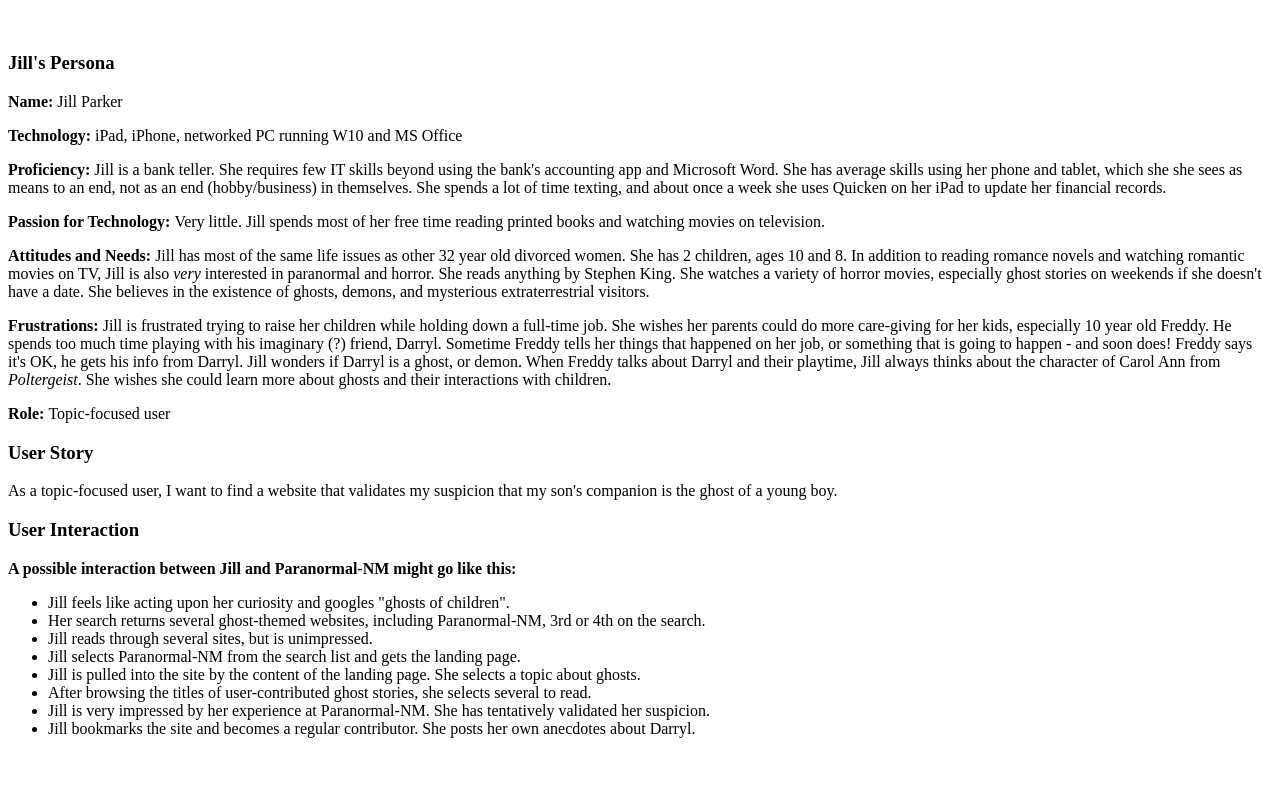
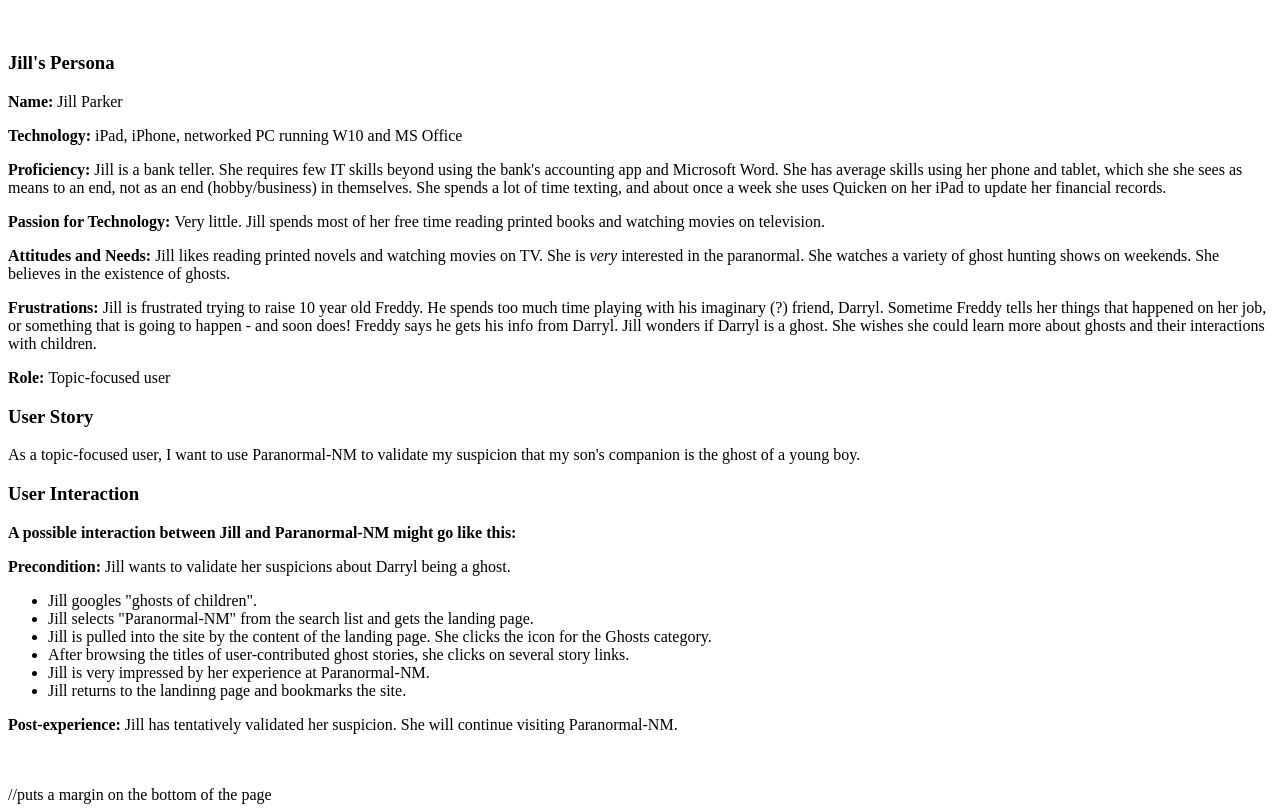
Before and after one commit to Paranormal-NM/paranormal-nm, a plain HTML site: page user-jill.html in a window 1280 px wide. Shown: the part 152-964 px from the top of the page. Before the commit the page ends 906 px from the top, so only its background shows below. Drawn offline with Linux system fonts and the light colour scheme.

Commit message:
Edited the entire document per Marty's guidance.

```diff
--- a/user-jill.html
+++ b/user-jill.html
@@ -37,25 +37,20 @@
         <p><strong>Passion for Technology: </strong> Very little. Jill spends most of her free time reading printed books
             and watching movies on television.</p>
 
-        <p><strong>Attitudes and Needs: </strong> Jill has most of the same life issues as other 32 year old divorced women.
-            She has 2 children, ages 10 and 8. In addition to reading romance novels and watching romantic movies on TV,
-            Jill is also <em>very</em> interested in paranormal and horror. She reads anything by Stephen King. She watches
-        a variety of horror movies, especially ghost stories on weekends if she doesn't have a date.
-        She believes in the existence of ghosts, demons, and mysterious extraterrestrial visitors. </p>
+        <p><strong>Attitudes and Needs: </strong> Jill likes reading printed novels and watching movies on TV.
+            She is <em>very</em> interested in the paranormal. She watches a variety of ghost hunting shows on weekends.
+            She believes in the existence of ghosts. </p>
 
-        <p><strong>Frustrations: </strong> Jill is frustrated trying to raise her children while holding down a full-time
-          job. She wishes her parents could do more care-giving for her kids, especially 10 year old Freddy. He spends too much
+        <p><strong>Frustrations: </strong> Jill is frustrated trying to raise 10 year old Freddy. He spends too much
         time playing with his imaginary (?) friend, Darryl. Sometime Freddy tells her things that happened on her job, or
-        something that is going to happen - and soon does! Freddy says it's OK, he gets his info from Darryl. Jill wonders
-        if Darryl is a ghost, or demon. When Freddy talks about Darryl and their playtime, Jill always thinks about the
-            character of Carol Ann from <em>Poltergeist</em>. She wishes she could learn more about ghosts and
-            their interactions with children.</p>
+        something that is going to happen - and soon does! Freddy says he gets his info from Darryl. Jill wonders
+        if Darryl is a ghost. She wishes she could learn more about ghosts and their interactions with children.</p>
 
         <p><strong>Role: </strong>Topic-focused user</p>
 
     <h3>User Story</h3>
 
-        <p>As a topic-focused user, I want to find a website that validates my suspicion that my son's companion is
+        <p>As a topic-focused user, I want to use Paranormal-NM to validate my suspicion that my son's companion is
         the ghost of a young boy.</p>
 
 
@@ -63,25 +58,29 @@
 
         <p><strong>A possible interaction between Jill and Paranormal-NM might go like this:</strong></p>
 
+        <p><strong>Precondition: </strong>Jill wants to validate her suspicions about Darryl being a ghost.</p>
+
         <ul>
 
-            <li>Jill feels like acting upon her curiosity and googles "ghosts of children".</li>
+            <li>Jill googles "ghosts of children".</li>
 
-            <li>Her search returns several ghost-themed websites, including Paranormal-NM, 3rd or 4th on the search.</li>
+            <li>Jill selects "Paranormal-NM" from the search list and gets the landing page.</li>
 
-            <li>Jill reads through several sites, but is unimpressed.</li>
+            <li>Jill is pulled into the site by the content of the landing page. She clicks the icon for the Ghosts
+                category.</li>
 
-            <li>Jill selects Paranormal-NM from the search list and gets the landing page.</li>
+            <li>After browsing the titles of user-contributed ghost stories, she clicks on several story links.</li>
 
-            <li>Jill is pulled into the site by the content of the landing page. She selects a topic about ghosts.</li>
+            <li>Jill is very impressed by her experience at Paranormal-NM. </li>
 
-            <li>After browsing the titles of user-contributed ghost stories, she selects several to read.</li>
-
-            <li>Jill is very impressed by her experience at Paranormal-NM. She has tentatively validated her suspicion.</li>
-
-            <li>Jill bookmarks the site and becomes a regular contributor. She posts her own anecdotes about Darryl.</li>
+            <li>Jill returns to the landinng page and bookmarks the site.</li>
 
         </ul>
 
+        <p><strong>Post-experience: </strong>Jill has tentatively validated her suspicion. She will continue visiting
+        Paranormal-NM.</p>
+<br>
+<br>    //puts a margin on the bottom of the page
+
 </body>
 </html>
```
